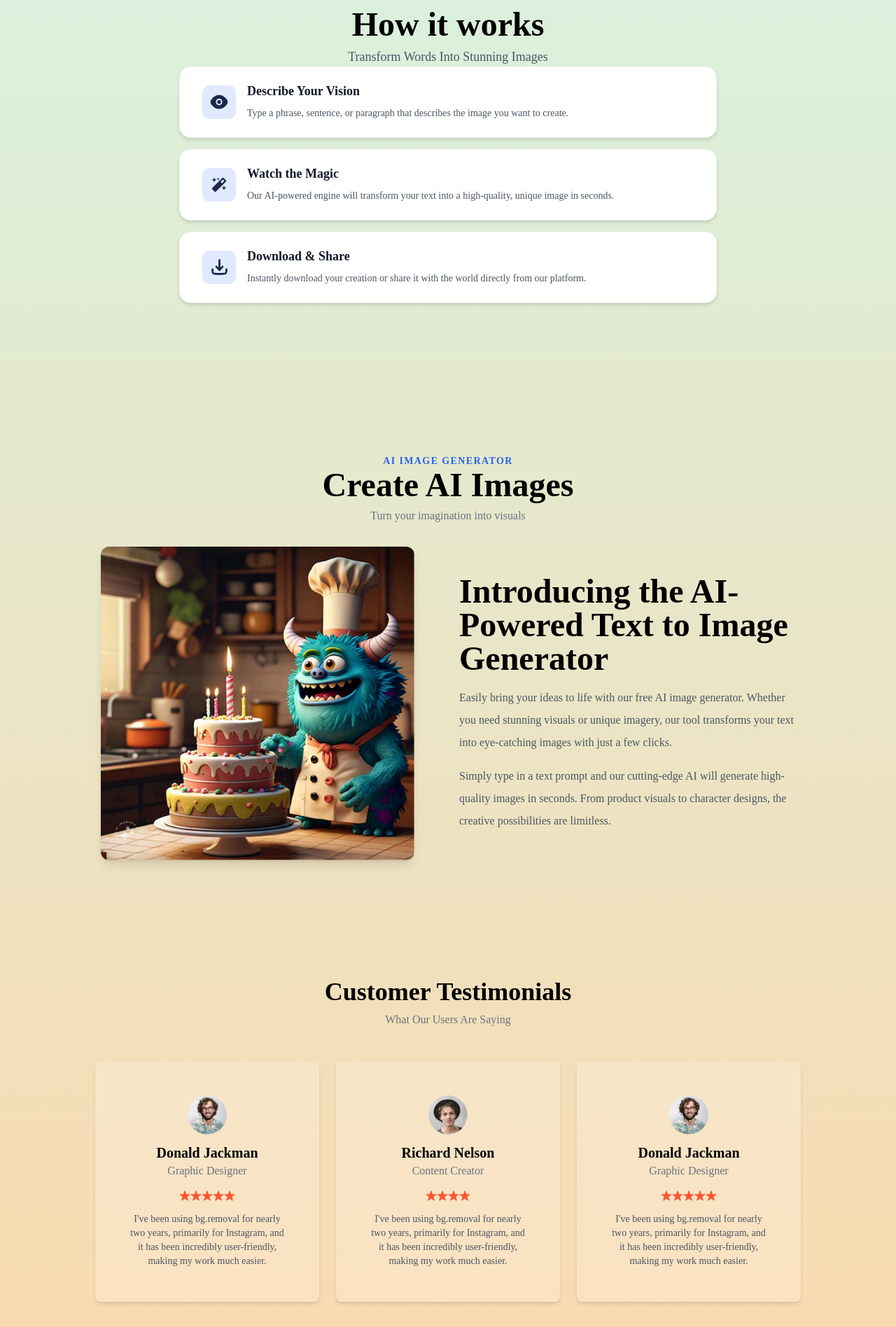
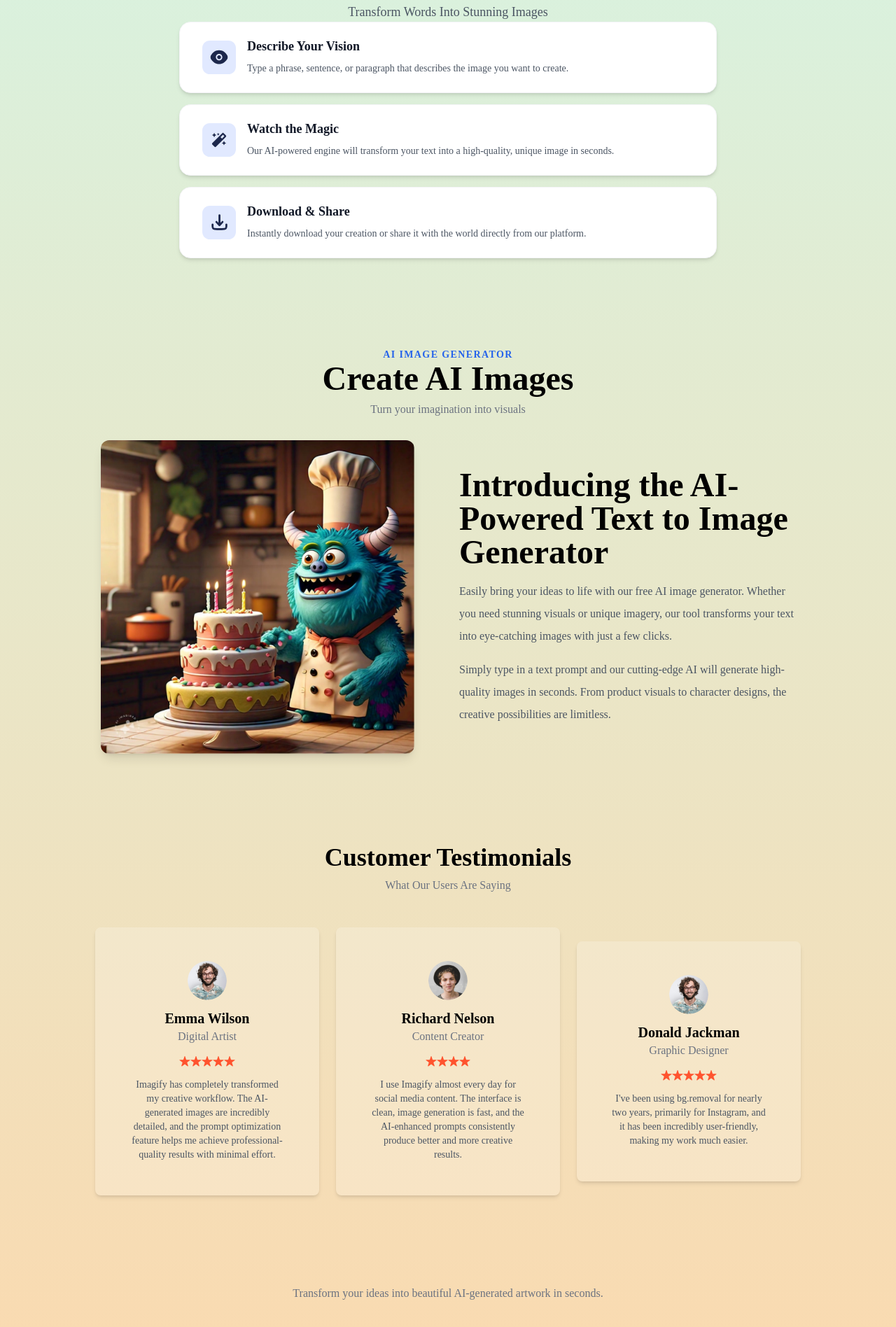
Before and after one commit to pragati956/Imagify, a React (Vite) app in the folder client/: page / in a window 1280 px wide. Shown: the part 880-2776 px from the top of the page at 70% size. Built offline with nearby package versions, Linux system fonts and the light colour scheme; no server answers.

Commit message:
fix the login form

```diff
--- a/client/src/assets/assets.js
+++ b/client/src/assets/assets.js
@@ -58,17 +58,17 @@ export const stepsData = [
 export const testimonialsData = [
     {
         image:profile_img_1,
-        name:'Donald Jackman',
-        role:'Graphic Designer',
+        name:'Emma Wilson',
+        role:'Digital Artist',
         stars:5,
-        text:`I've been using bg.removal for nearly two years, primarily for Instagram, and it has been incredibly user-friendly, making my work much easier.`
+        text:`Imagify has completely transformed my creative workflow. The AI-generated images are incredibly detailed, and the prompt optimization feature helps me achieve professional-quality results with minimal effort.`
     },
     {
         image:profile_img_2,
         name:'Richard Nelson',
         role:'Content Creator',
         stars:4,
-        text:`I've been using bg.removal for nearly two years, primarily for Instagram, and it has been incredibly user-friendly, making my work much easier.`
+        text:`I use Imagify almost every day for social media content. The interface is clean, image generation is fast, and the AI-enhanced prompts consistently produce better and more creative results.`
     },
     {
         image:profile_img_1,
--- a/client/src/components/auth/Login.jsx
+++ b/client/src/components/auth/Login.jsx
@@ -67,11 +67,14 @@ const Login = () => {
 className="fixed inset-0 z-10 backdrop-blur-sm bg-black/40 flex justify-center items-center"
 onClick={()=>setShowLogin(false)}
 >
-            <Motion.form onSubmit={onSubmitHandler}
-                initial={{ opacity: 0.2, y: 50 }}
-                transition={{ duration: 0.3 }}
-                whileInView={{ opacity: 1, y: 0 }}
-                viewport={{ once: true }} className="
+      <Motion.form
+    onClick={(e) => e.stopPropagation()}
+    onSubmit={onSubmitHandler}
+    initial={{ opacity: 0.2, y: 50 }}
+    transition={{ duration: 0.3 }}
+    whileInView={{ opacity: 1, y: 0 }}
+    viewport={{ once: true }}
+    className="
 relative
 bg-white
 w-[90%]
@@ -81,7 +84,8 @@ sm:p-8
 rounded-2xl
 text-slate-500
 shadow-xl
-" >
+"
+>
                 <h1 className='text-center text-2xl text-neutral-800 font-semibold'>{state}</h1>
                 <p className='text-sm'>Welcome back! Please sign in to continue</p>
                 {state !== 'Login' && <div className='border px-6 py-2 flex items-center gap-2 rounded-full mt-5'>
--- a/client/src/components/common/Footer.jsx
+++ b/client/src/components/common/Footer.jsx
@@ -5,7 +5,7 @@ import { Link } from "react-router-dom";
 import { assets } from "../../assets/assets";
 const Footer = () => {
   return (
-    <footer className="border-t border-gray-200 mt-20">
+    <footer className="border-t border-gray-200 mt-4">
       <div className="
 max-w-7xl
 mx-auto
--- a/client/src/components/home/Description.jsx
+++ b/client/src/components/home/Description.jsx
@@ -9,7 +9,7 @@ const Description = () => {
       initial={{ opacity: 0.2, y: 100 }}
       transition={{ duration: 1 }}
       whileInView={{ opacity: 1, y: 0 }}
-      viewport={{ once: true }} className="flex flex-col items-center justify-center my-24 p-6 md:px-28">
+      viewport={{ once: true }} className="flex flex-col items-center justify-center py-16 p-6 md:px-28">
         <span className="
 text-blue-600
 font-semibold
--- a/client/src/components/home/GenerateBtn.jsx
+++ b/client/src/components/home/GenerateBtn.jsx
@@ -25,7 +25,7 @@ opacity:0,
 y:60
 }}        transition={{duration:1}}
         whileInView={{opacity :1, y:0}}
-        viewport={{once :true}} className='py-20
+        viewport={{once :true}} className='py-16
 px-6 text-center'>
             <p className="text-gray-500 max-w-xl mx-auto mb-8">
 Transform your ideas into beautiful AI-generated artwork in seconds.</p>
--- a/client/src/components/home/Header.jsx
+++ b/client/src/components/home/Header.jsx
@@ -27,7 +27,7 @@ const Header = () => {
     justify-center
     items-center
     text-center
-    py-20
+    py-16
     px-6"
     initial={{
 opacity:0,
--- a/client/src/components/home/Steps.jsx
+++ b/client/src/components/home/Steps.jsx
@@ -14,7 +14,7 @@ y:60
 className="
 max-w-7xl
 mx-auto
-py-24
+py-16
 px-6
 flex
 flex-col
--- a/client/src/components/home/Testimonials.jsx
+++ b/client/src/components/home/Testimonials.jsx
@@ -9,7 +9,7 @@ const Testimonials = () => {
       initial={{ opacity: 0.2, y: 100 }}
       transition={{ duration: 1 }}
       whileInView={{ opacity: 1, y: 0 }}
-      viewport={{ once: true }} className='flex flex-col items-center justify-center my-20 py-12'>
+      viewport={{ once: true }} className='flex flex-col items-center justify-center py-16'>
       <h1 className='text-3xl sm:text-4xl font-semibold mb-2'>
         Customer Testimonials
       </h1>
--- a/client/src/pages/Home.jsx
+++ b/client/src/pages/Home.jsx
@@ -12,6 +12,7 @@ const Home = () => {
       <Steps />
       <Description />
       <Testimonials />
+      <GenerateBtn />
     </div>
   );
 };
```
